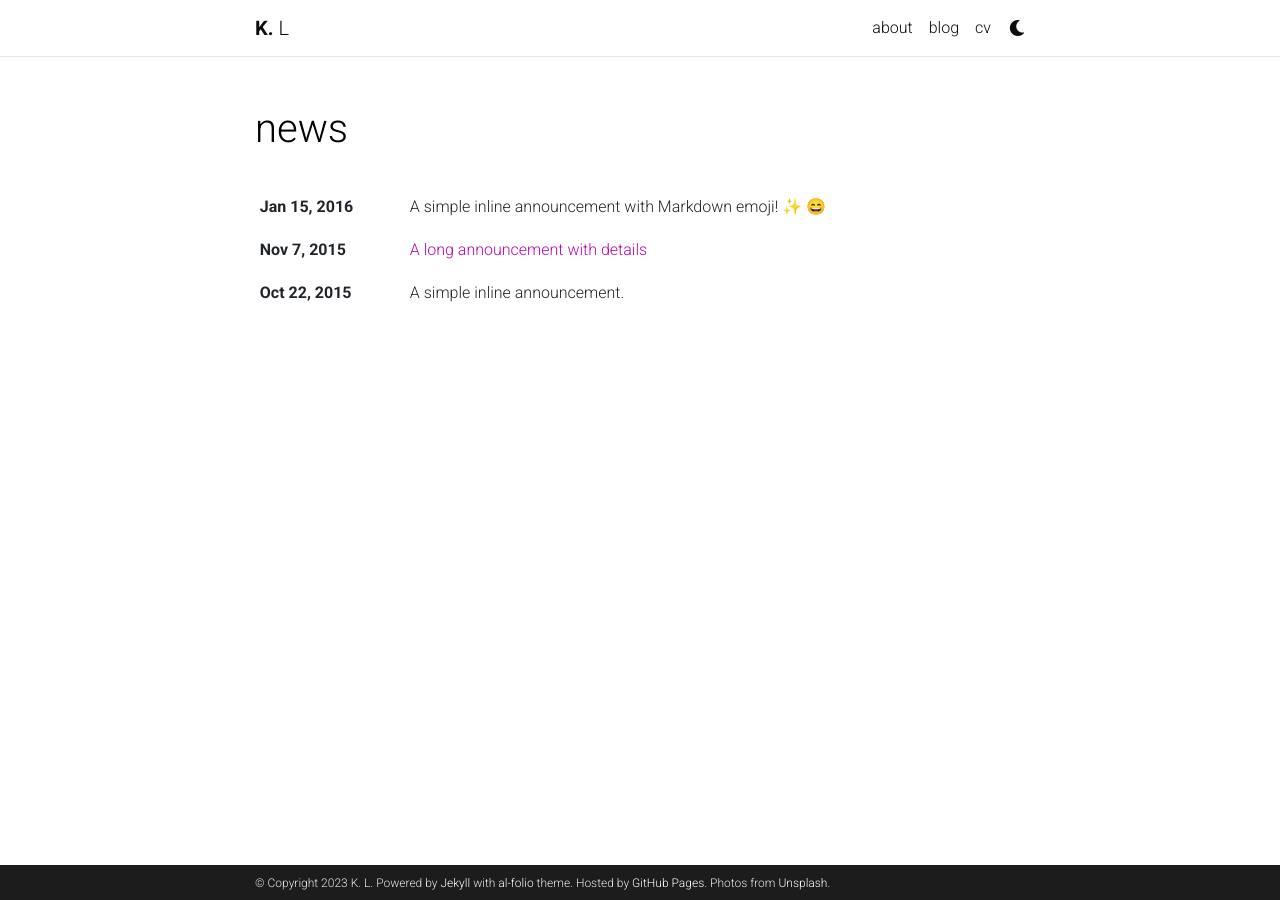
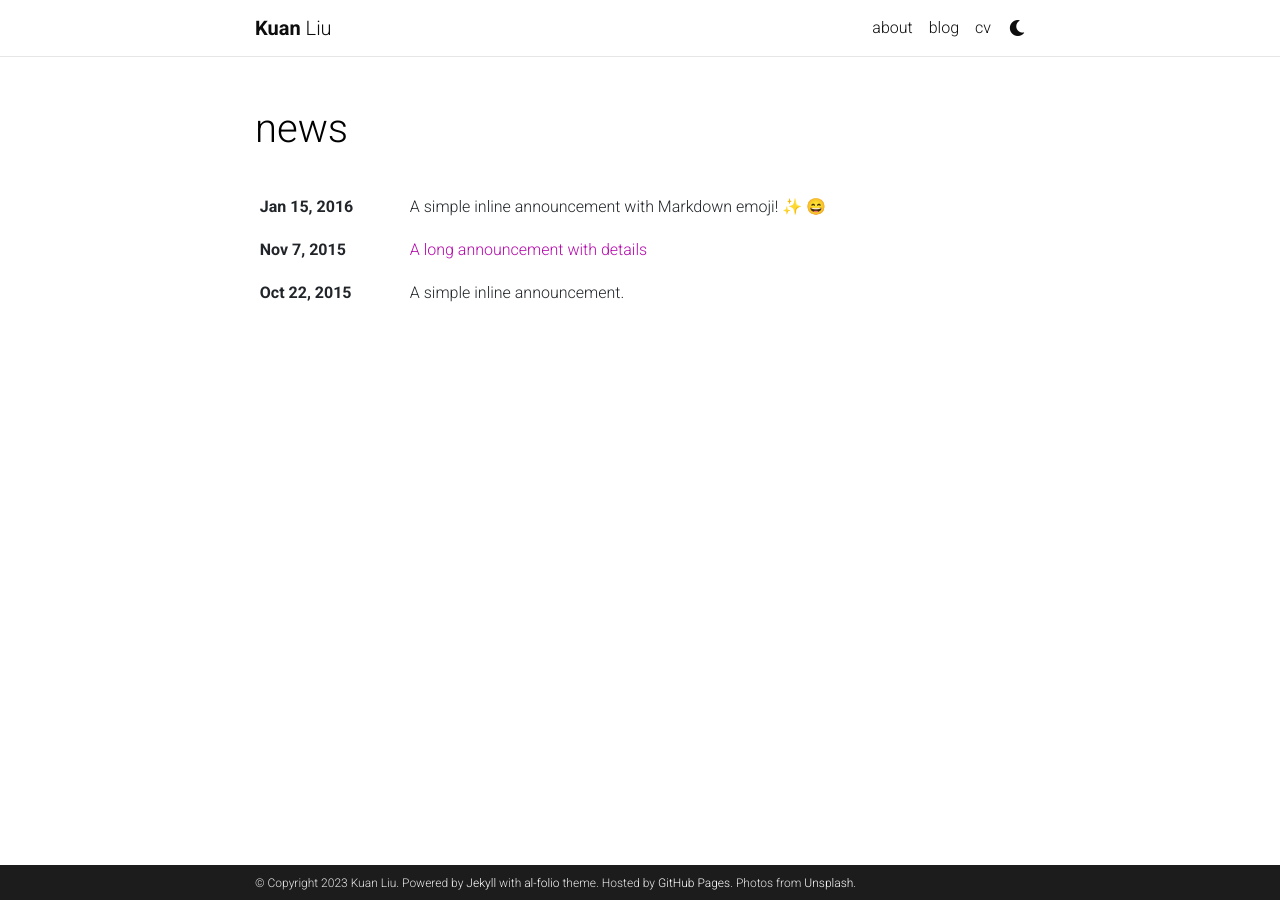
Before and after one commit to KuanL1u/kuanl1u.github.io, a Jekyll site: the page built from news.html, in a window 1280 px wide. Built offline with Jekyll 4.4.1, drawn with Linux system fonts in a browser that asks for light colours; emoji names are drawn with the system emoji font; comment, search, counter and statistics services are not loaded; a style sheet for code colours, icons or effects is not loaded.

Commit message:
minor update on site settings

```diff
--- a/_config.yml
+++ b/_config.yml
@@ -3,19 +3,19 @@
 # -----------------------------------------------------------------------------
 
 title: blank # the website title (if blank, full name will be used instead)
-first_name: K.
+first_name: Kuan
 middle_name:
-last_name: L
-email: you@example.com
+last_name: Liu
+email: liukuan@umich.edu
 description: > # the ">" symbol means to ignore newlines until "footer_text:"
   A simple, whitespace theme for academics. Based on [*folio](https://github.com/bogoli/-folio) design.
 footer_text: >
   Powered by <a href="https://jekyllrb.com/" target="_blank">Jekyll</a> with <a href="https://github.com/alshedivat/al-folio">al-folio</a> theme.
   Hosted by <a href="https://pages.github.com/" target="_blank">GitHub Pages</a>.
   Photos from <a href="https://unsplash.com" target="_blank">Unsplash</a>.
-keywords: jekyll, jekyll-theme, academic-website, portfolio-website # add your own keywords or leave empty
+keywords: llm, distributed-system, startup, portfolio # add your own keywords or leave empty
 lang: en # the language of your site (for example: en, fr, cn, ru, etc.)
-icon: Pi # the emoji used as the favicon (alternatively, provide image name in /assets/img/)
+icon: pixel_bulb # the emoji used as the favicon (alternatively, provide image name in /assets/img/)
 
 url: https://kuanl1u.github.io # the base hostname & protocol for your site
 baseurl: # the subpath of your site, e.g. /blog/
```
Also changed, not shown: assets/img/pixel_bulb.jpeg (added).
